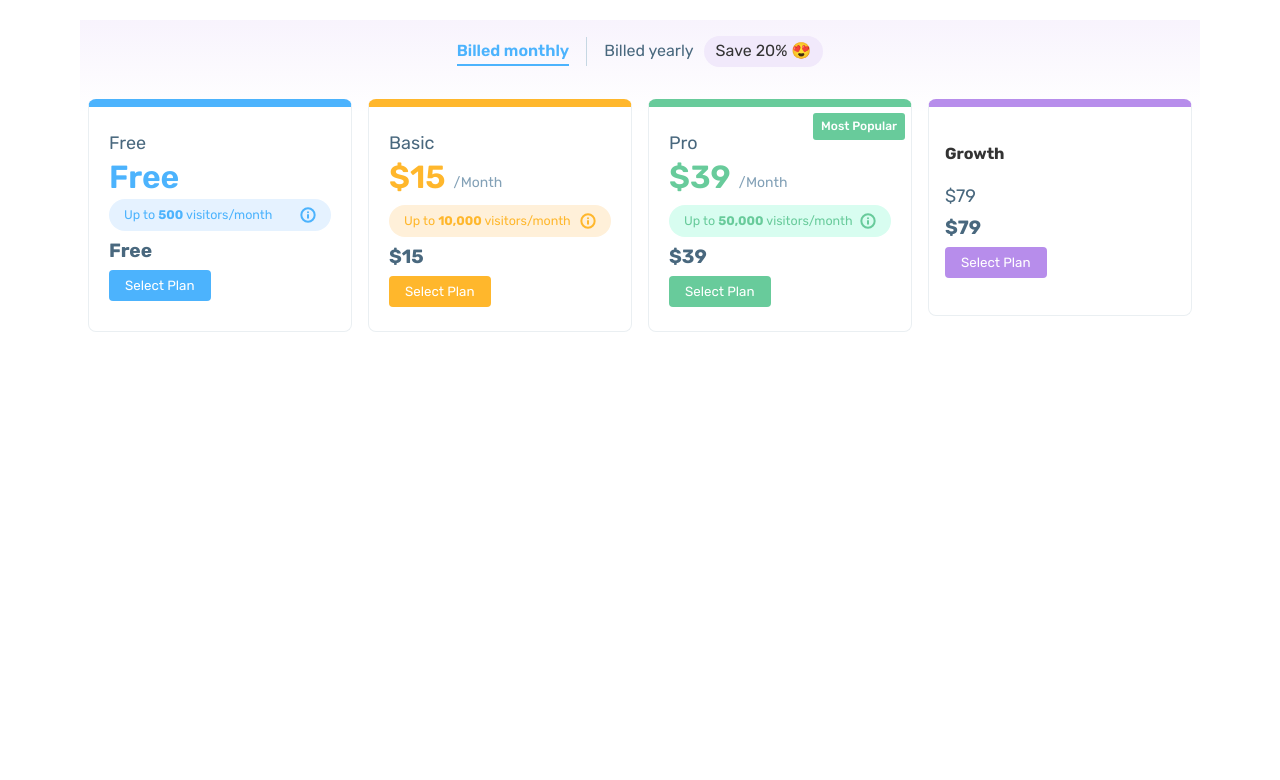
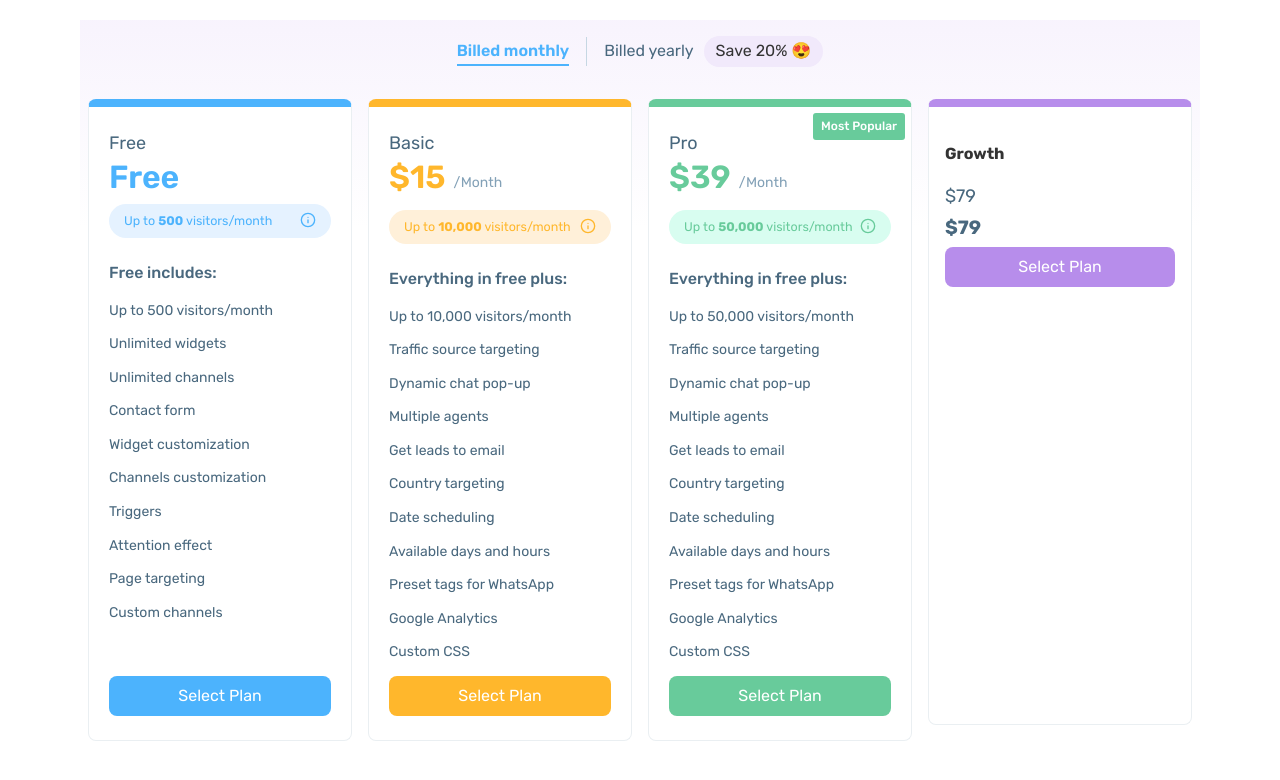
Before and after one commit to naimurnemu/PricingUI, a React (Vite) app: page / in a window 1280 px wide. Shown: the top 780 px of the page. Built offline with nearby package versions, Linux system fonts and the light colour scheme.

Commit message:
completed single card ui

```diff
--- a/src/App.jsx
+++ b/src/App.jsx
@@ -31,9 +31,11 @@ function App() {
   return (
     <ThemeProvider theme={theme}>
       <Global styles={globalStyles} />
+        {/* <div style={{ height: "100vh" }}> */}
+          <BillSelection />
+        <BillTable />
+        {/* </div> */}
 
-        <BillSelection />
-        <BillTable />
     </ThemeProvider>
   );
 }
--- a/src/assets/icons/InfoIcon.jsx
+++ b/src/assets/icons/InfoIcon.jsx
@@ -15,7 +15,7 @@ const InfoIcon = ({
       viewBox="0 0 24 24"
       fill="none"
       stroke={theme.colors.primary[varinant]}
-      strokeWidth="3"
+      strokeWidth="2"
       strokeLinecap="round"
       strokeLinejoin="round"
       style={{ fontSize, fontWeight }}
--- a/src/components/UniCard/UniCard.jsx
+++ b/src/components/UniCard/UniCard.jsx
@@ -1,41 +1,84 @@
 import React from "react";
 import styled from "@emotion/styled";
-import { Button, Title, Text, Chip, Price, Info } from "../ui";
-import { chipContent } from "../../lib/variants";
+import {
+  Button,
+  Title,
+  Text,
+  Chip,
+  Price,
+  Info,
+  Subtitle,
+  Tooltip,
+} from "../ui";
+import { chipContent, subTitles } from "../../lib/variants";
 
 const StyledCard = styled.div`
   background-color: white;
   border-radius: 8px;
   padding: 24px 20px;
   border: 1px solid transparent;
-  border-top: 0.5rem solid;
+  border-top: 8px solid;
   border-color: ${({ theme }) => theme.colors.card.border};
   border-top-color: ${({ theme, variant }) => theme.colors.primary[variant]};
   position: relative;
+  height: auto;
+  display: flex;
+  flex-direction: column;
+  justify-content: space-between;
+  height: 100%;
 `;
 
-function UniCard({ plans, selectedType, variant = "blue", ...props }) {
-  const { name, title, description, price, onSelectPlan, details } =
-    plans[0] || {};
-  // console.log(props);
+const CardBody = styled.div`
+  display: block;
+`;
+
+const CardAction = styled.div`
+  display: block;
+`;
+
+function UniCard({
+  plans,
+  selectedType,
+  variant = "blue",
+  features,
+  featureIndex,
+  ...props
+}) {
+  const { name, title, text, price, onSelectPlan, details } = plans[0] || {};
+  const featureKey = String(featureIndex);
   return (
     <StyledCard variant={variant}>
       {props?.name === "Pro" ? (
         <Chip variant={variant}>{chipContent}</Chip>
       ) : null}
+      <CardBody>
         <Title>{name}</Title>
         <Price details={details[selectedType]} variant={variant}>
           {price}
         </Price>
-      <Info variant={variant}>
+        <Info description={text} variant={variant}>
           {title}
         </Info>
-
-      <Text>{description}</Text>
-      <Text style={{ fontSize: "1.2rem", fontWeight: "bold" }}>{price}</Text>
+        <Subtitle>{subTitles[featureIndex]}:</Subtitle>
+        <>
+          <Tooltip description={text}>{title}</Tooltip>
+          {features
+            ?.filter((item) => item.is_pro === featureKey)
+            ?.map((feature) => (
+              <Tooltip
+                key={feature.featureKey}
+                description={feature.feature_desc}
+              >
+                {feature.feature_title}
+              </Tooltip>
+            ))}
+        </>
+      </CardBody>
+      <CardAction>
         <Button variant={variant} onClick={onSelectPlan}>
           Select Plan
         </Button>
+      </CardAction>
     </StyledCard>
   );
 }
--- a/src/components/ui/Button.jsx
+++ b/src/components/ui/Button.jsx
@@ -1,13 +1,16 @@
 import styled from "@emotion/styled";
 
 const Button = styled.button`
+  width: 100%;
   display: flex;
   justify-content: center;
   align-items: center;
-  padding: 0.5rem 1rem;
-  border-radius: 0.25rem;
+  padding: 0px 10px;
+  line-height: 40px;
+  border-radius: 8px;
   border: none;
   color: white;
+  font-size: 16px;
   font-weight: 400;
   background-color: ${({ variant, theme }) => theme.colors.primary[variant]};
   &:hover {
--- a/src/components/ui/Grid.jsx
+++ b/src/components/ui/Grid.jsx
@@ -7,6 +7,7 @@ const Grid = styled.div`
   justify-content: space-between;
   align-items: stretch;
   padding: 16px 0;
+  height: 100%;
 
   @media (min-width: 600px) {
     grid-template-columns: repeat(2, minmax(0, 1fr));
--- a/src/components/ui/Info.jsx
+++ b/src/components/ui/Info.jsx
@@ -1,5 +1,6 @@
 import styled from "@emotion/styled";
 import { InfoIcon } from "../../assets/icons";
+import Tooltip from "./Tooltip";
 
 const StyledInfo = styled.div`
   width: 100%;
@@ -25,11 +26,17 @@ const InfoText = styled.p`
   }
 `;
 
-function Info({ children, ...props }) {
+function Info({ children, description, ...props }) {
   return (
     <StyledInfo {...props}>
       <InfoText {...props} dangerouslySetInnerHTML={{ __html: children }} />
-      <InfoIcon {...props} varinant={props.variant} />
+      <Tooltip
+        style={{ marginBottom: "-2px" }}
+        description={description}
+        isIcon={true}
+      >
+        <InfoIcon {...props} varinant={props.variant} />
+      </Tooltip>
     </StyledInfo>
   );
 }
--- a/src/components/ui/Price.jsx
+++ b/src/components/ui/Price.jsx
@@ -6,7 +6,8 @@ const PriceContainer = styled.div`
   justify-content: start;
   gap: 8px;
   width: 100%;
-  padding: 10px 0;
+  padding-top: 10px;
+  padding-bottom: 15px;
 `;
 
 const StyledPrice = styled.h2`
--- a/src/components/ui/Subtitle.jsx
+++ b/src/components/ui/Subtitle.jsx
@@ -1,9 +1,12 @@
 import styled from "@emotion/styled";
 
-const Subtitle = styled.h2`
-  font-size: 1.5rem;
-  font-weight: 600;
-  color: ${({ theme }) => theme.colors.black};
+const Subtitle = styled.h4`
+  font-size: 16px;
+  font-weight: 500;
+  padding: 5px 0;
+  margin: 0;
+  margin-top: 20px;
+  color: ${({ theme }) => theme.colors.text};
 `;
 
 export default Subtitle;
--- a/src/components/ui/Tooltip.jsx
+++ b/src/components/ui/Tooltip.jsx
@@ -3,36 +3,131 @@ import { useState } from "react";
 
 const TooltipWrapper = styled.div`
   position: relative;
-  display: inline-block;
+  display: block;
+`;
+
+const TooltipOppenr = styled.div`
+  margin: 0;
+  padding: 0;
   cursor: pointer;
 `;
 
-const TooltipText = styled.span`
-  visibility: ${({ show }) => (show ? "visible" : "hidden")};
-  width: 140px;
-  background-color: ${({ theme }) => theme.colors.tooltipBackground};
-  color: ${({ theme }) => theme.colors.white};
-  text-align: center;
-  padding: 0.5rem;
-  border-radius: 0.25rem;
-  position: absolute;
-  bottom: 120%;
-  left: 50%;
-  transform: translateX(-50%);
-  opacity: ${({ show }) => (show ? 1 : 0)};
-  transition: opacity 0.2s ease-in-out;
+const TooltipTitle = styled.div`
+  font-size: 14px;
+  font-weight: 400;
+  cursor: pointer;
+  margin: 14px 0;
+  line-height: 1.4;
+  color: ${({ theme }) => theme.colors.text};
+  > * {
+    font-weight: 400;
+    color: inherit;
+  }
 `;
 
-function Tooltip({ text, children }) {
+// const TooltipBox = styled.div`
+//   display: flex;
+//   width: 110%;
+//   min-width: 250px;
+//   padding: 8px 12px;
+//   position: absolute;
+//   bottom: 130%;
+//   left: 50%;
+//   transform: ${({ isIcon }) => (isIcon ? "translateX(0%)" : "translateX(30%)")};
+//   transition: opacity 0.2s ease-in-out;
+//   visibility: ${({ show }) => (show ? "visible" : "hidden")};
+//   opacity: ${({ show }) => (show ? 1 : 0)};
+//   border-radius: 4px;
+//   z-index: 1;
+//   background-color: ${({ theme }) => theme.colors.card.background};
+//   box-shadow: 1px 3px 10px rgba(0, 0, 0, 0.01), 1px 2px 16px rgba(0, 0, 0, 0.12);
+
+//   &::after {
+//     content: "";
+//     position: absolute;
+//     top: 100%;
+//     left: ${({ isIcon }) => (isIcon ? "auto" : "10%")};
+//     right: ${({ isIcon }) => (isIcon ? "10%" : "auto")};
+//     border-width: 6px;
+//     border-style: solid;
+//     border-color: ${({ theme }) => theme.colors.card.background} transparent
+//       transparent transparent;
+//   }
+// `;
+
+const TooltipBox = styled.div`
+  display: flex;
+  width: 110%;
+  min-width: 250px;
+  padding: 8px 12px;
+  position: absolute;
+  bottom: 150%;
+  left: 50%;
+  transform: ${({ isIcon }) => isIcon ? "translateX(-85%)" : "translateX(-50%)"} ;
+  transition: opacity 0.2s ease-in-out;
+  visibility: ${({ show }) => (show ? "visible" : "hidden")};
+  opacity: ${({ show }) => (show ? 1 : 0)};
+  border-radius: 4px;
+  z-index: 1;
+  background-color: ${({ theme }) => theme.colors.card.background};
+  box-shadow: 1px 3px 10px rgba(0, 0, 0, 0.01), 1px 2px 16px rgba(0, 0, 0, 0.12);
+
+  &::after {
+    content: "";
+    position: absolute;
+    top: 100%;
+    left: ${({ isIcon }) => (isIcon ? "auto" : "10%")};
+    right: ${({ isIcon }) => (isIcon ? "12.5%" : "auto")};
+    border-width: 6px;
+    border-style: solid;
+    border-color: ${({ theme }) => theme.colors.card.background} transparent transparent transparent;
+  }
+`;
+
+
+const TooltipContent = styled.div`
+  font-size: 14px;
+  font-weight: 400;
+  white-space: pre-wrap;
+  word-break: break-word;
+  line-height: 1.4;
+  color: ${({ theme }) => theme.colors.text};
+  > img[src$=".gif"] {
+    height: 180px;
+    width: 100%;
+    object-fit: contain;
+  }
+  > img {
+    height: 200px;
+    width: 100%;
+    object-fit: contain;
+  }
+`;
+
+function Tooltip({ description, children, isIcon = false, ...props }) {
   const [show, setShow] = useState(false);
 
   return (
-    <TooltipWrapper
-      onMouseEnter={() => setShow(true)}
-      onMouseLeave={() => setShow(false)}
-    >
-      {children}
-      <TooltipText show={show}>{text}</TooltipText>
+    <TooltipWrapper {...props}>
+      {isIcon ? (
+        <TooltipOppenr
+          onMouseEnter={() => setShow(true)}
+          onMouseLeave={() => setShow(false)}
+        >
+          {children}
+        </TooltipOppenr>
+      ) : (
+        <TooltipTitle
+          onMouseEnter={() => setShow(true)}
+          onMouseLeave={() => setShow(false)}
+          dangerouslySetInnerHTML={{ __html: children }}
+        />
+      )}
+      {show ? (
+        <TooltipBox show={show} isIcon={isIcon} {...props}>
+          <TooltipContent dangerouslySetInnerHTML={{ __html: description }} />
+        </TooltipBox>
+      ) : null}
     </TooltipWrapper>
   );
 }
--- a/src/lib/variants.js
+++ b/src/lib/variants.js
@@ -1,7 +1,9 @@
 const variants = ["blue", "orange", "green", "skyblue"];
 const chipContent = "Most Popular";
+const subTitles = ["Free includes", "Everything in free plus"];
 
 export {
   variants,
   chipContent,
+  subTitles,
 }
--- a/src/pages/BillTable.jsx
+++ b/src/pages/BillTable.jsx
@@ -5,7 +5,7 @@ import { variants } from "../lib/variants";
 import { MultiCard, UniCard } from "../components";
 
 function BillTable() {
-  const { sortedPlans, data, planNames } = useSelector((state) => state?.data);
+  const { sortedPlans, data, planNames, } = useSelector((state) => state?.data);
   const { selectedType } = useSelector((state) => state?.selected);
   const { plans, features } = data || { plans: [], features: [] };
 
@@ -15,8 +15,11 @@ function BillTable() {
         const props = {
           plans: sortedPlans[name] || [],
           variant: variants[index],
+          featureIndex: index > 0 ? 1 : 0,
           name,
           selectedType,
+          index,
+          features,
         };
         console.log(props);
         return !Array.isArray(props?.plans) ? null : props?.plans?.length > 1 ? (
```
Lines whose indentation alone changed are shown as unchanged.
